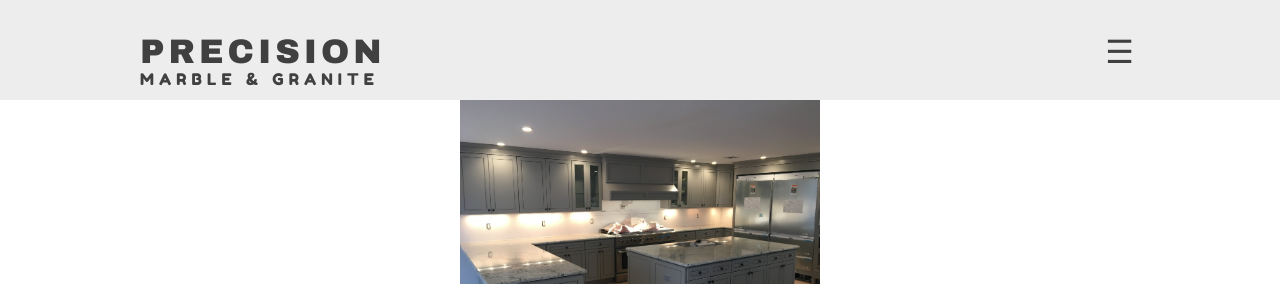
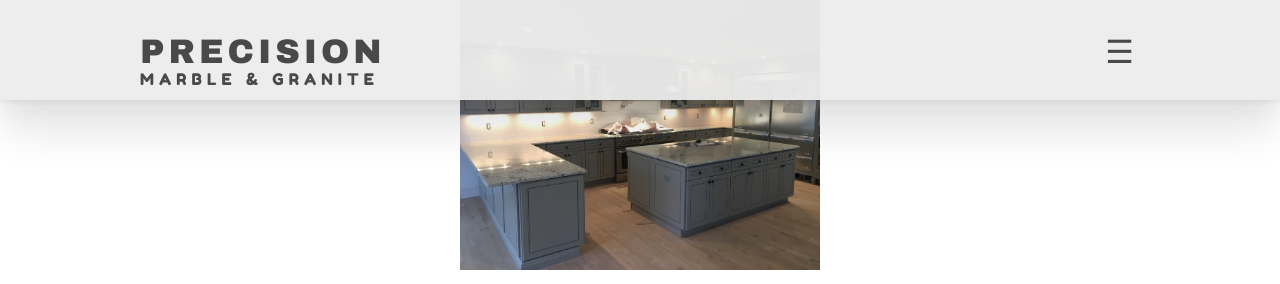
Before and after one commit to ryanpsmith26/precision-marble, a plain HTML site: page gallery.html in a window 1280 px wide. Shown: the top 284 px of the page. Drawn offline with nearby package versions, Linux system fonts and the light colour scheme.

Commit message:
fix header and add box shadows

```diff
--- a/css/style.css
+++ b/css/style.css
@@ -144,9 +144,14 @@ header {
 	background: #ededed;
 	/* remove */
 	/* background: #839981; */
-	height: 100px;
 	/* remove */
 	/* height: 500px; */
+	box-shadow: 0 2px 2px rgba(0, 0, 0, 0.025), 0 5px 2px rgba(0, 0, 0, 0.025), 0 15px 15px rgba(0, 0, 0, 0.035),
+		0 30px 30px rgba(0, 0, 0, 0.045), 0 45px 45px rgba(0, 0, 0, 0.055);
+	opacity: .95;
+	position: fixed;
+	width: 100%;
+	height: 100px;
 }
 
 .header-content {
```
